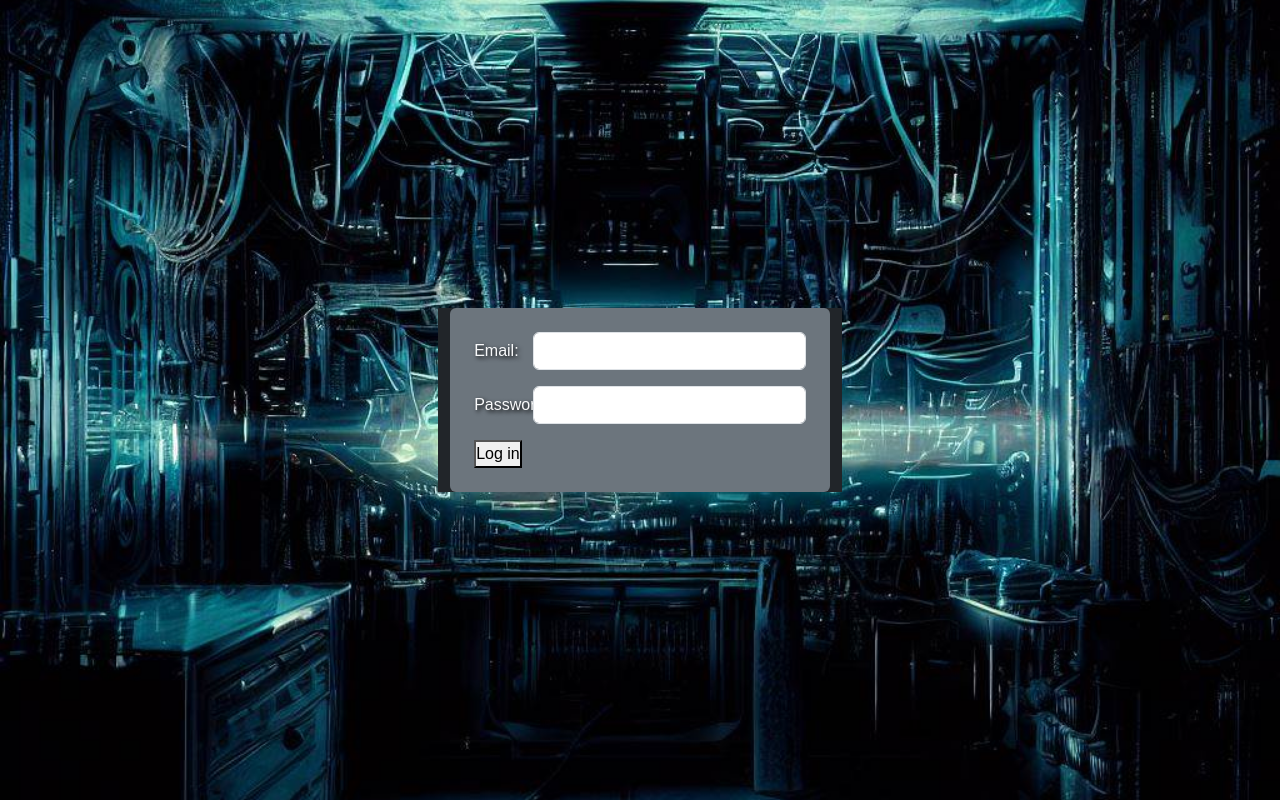
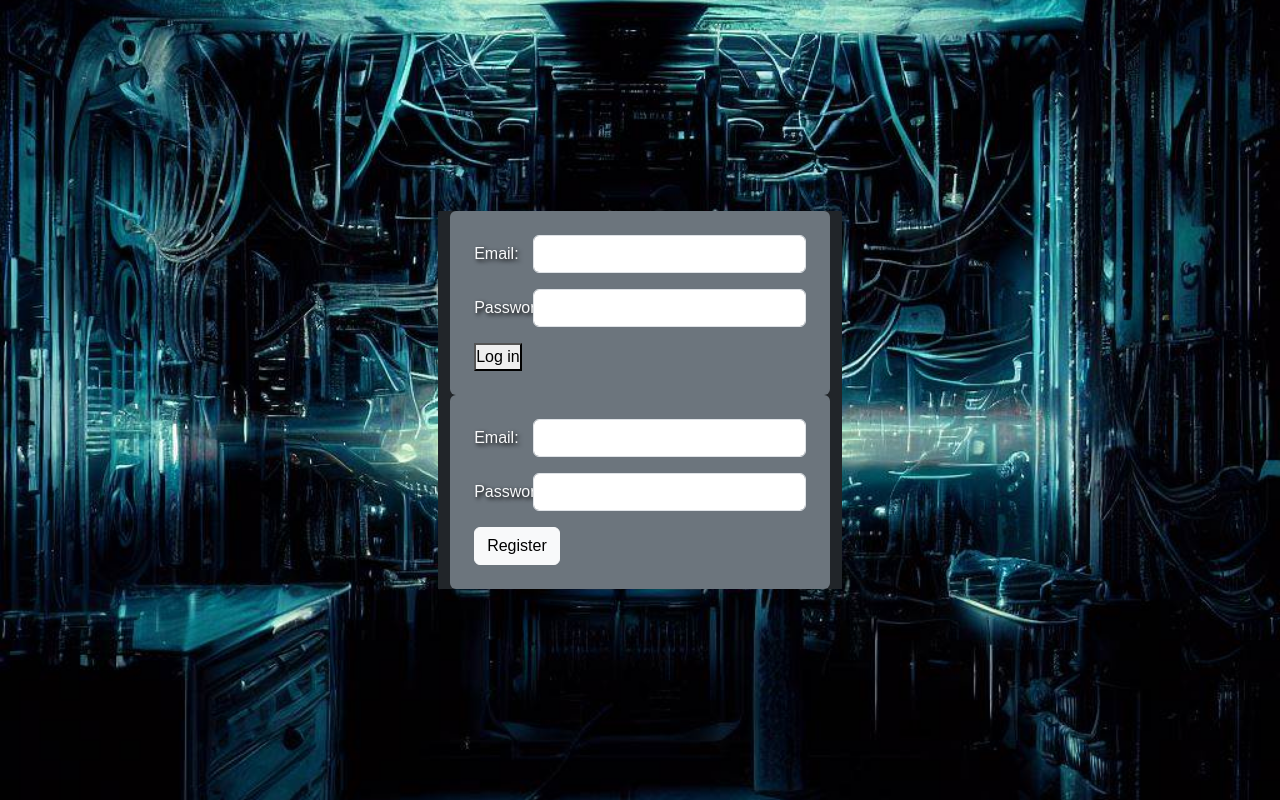
Before and after one commit to DrBretto/drbretto.ai, a React (Create React App) app: page / in a window 1280 px wide. Built offline with nearby package versions, Linux system fonts and the light colour scheme.

Commit message:
fuxed local auth

```diff
--- a/src/components/LoginForm.js
+++ b/src/components/LoginForm.js
@@ -1,6 +1,9 @@
 import React, { useState, useContext } from 'react';
 import { AuthContext } from '../contexts/AuthContext';
 import AnimatedButton from '../tools/AnimatedButton';
+
+//const backendUrl = 'https://api-x0xg.onrender.com/api/auth/login';
+const backendUrl = 'http://localhost:8000/api/auth/login';
 
 function LoginForm() {
   const [email, setEmail] = useState('');
@@ -11,16 +14,13 @@ function LoginForm() {
   const handleSubmit = async (event) => {
     event.preventDefault();
     console.log('email', email);
-    const response = await fetch(
-      'https://api-x0xg.onrender.com/api/auth/login',
-      {
-        method: 'POST',
-        headers: {
-          'Content-Type': 'application/json',
-        },
-        body: JSON.stringify({ email, password }),
-      }
-    );
+    const response = await fetch(backendUrl, {
+      method: 'POST',
+      headers: {
+        'Content-Type': 'application/json',
+      },
+      body: JSON.stringify({ email, password }),
+    });
 
     const data = await response.json();
 
--- a/src/components/RegistrationForm.js
+++ b/src/components/RegistrationForm.js
@@ -7,7 +7,7 @@ function RegistrationForm() {
   const handleSubmit = async (event) => {
     event.preventDefault();
     const response = await fetch(
-      'https://api-x0xg.onrender.com/api/users/',
+      'http://localhost:8000/api/users',
       {
         method: 'POST',
         headers: {
--- a/src/routes/LoginPage.js
+++ b/src/routes/LoginPage.js
@@ -1,6 +1,6 @@
 import React from 'react';
 import LoginForm from '../components/LoginForm';
-//import RegistrationForm from '../components/RegistrationForm';
+import RegistrationForm from '../components/RegistrationForm';
 import '../css/LoginPage.css';
 import SlideTransitionWrapper from '../tools/SlideTransitionWrapper';
 
@@ -9,7 +9,7 @@ function LoginPage() {
     <div className="loginpage-background d-flex justify-content-center align-items-center">
       <SlideTransitionWrapper key="loginform">
         <LoginForm />
-        {/* <RegistrationForm /> */}
+        <RegistrationForm />
       </SlideTransitionWrapper>
     </div>
   );
```
